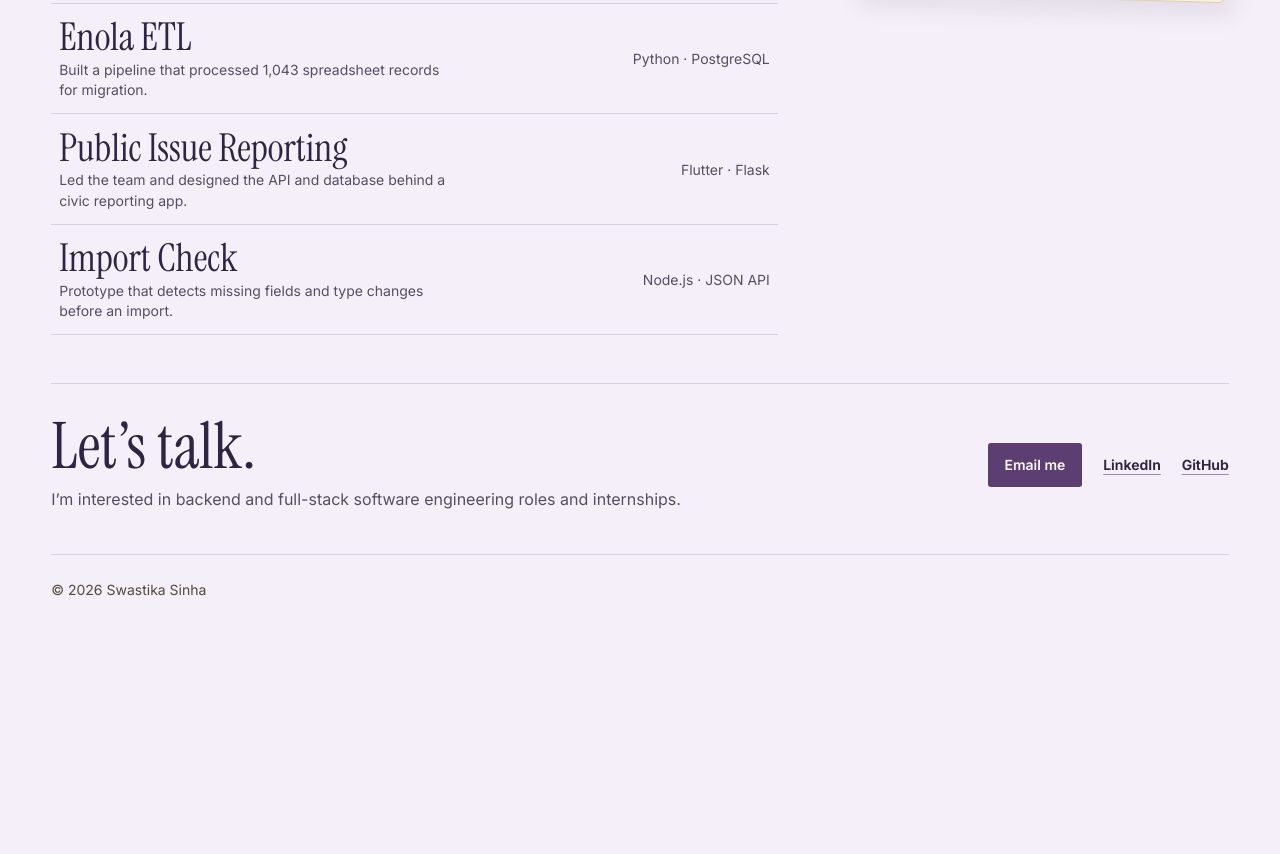
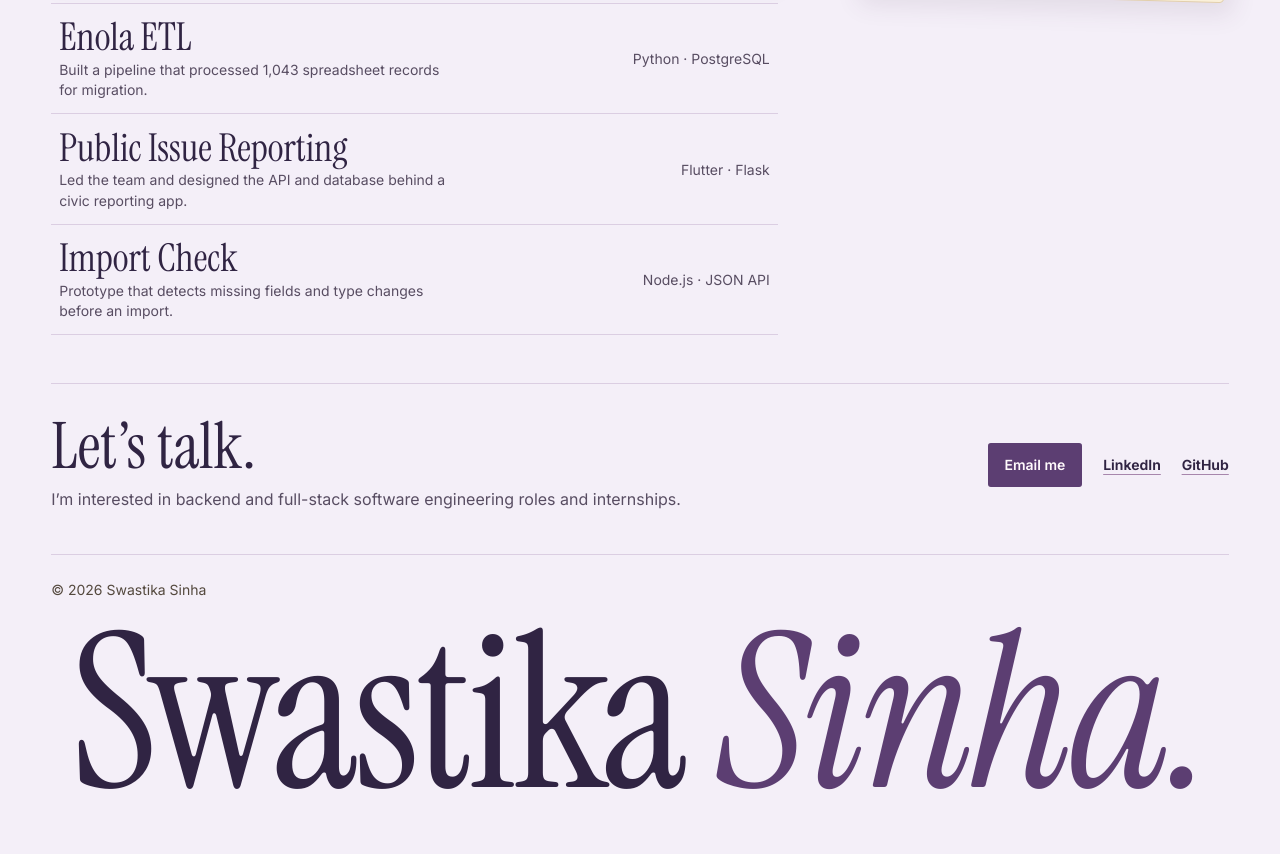
Before and after one commit to Swastika8/portfolio_website, a website: page index.html in a window 1280 px wide. Shown: the part 1202-2056 px from the top of the page. Before the commit the page ends 1826 px from the top, so only its background shows below. Drawn offline with Linux system fonts and the light colour scheme.

Commit message:
Add homepage signature and shorten Kitty prompt delay

```diff
--- a/index.html
+++ b/index.html
@@ -163,8 +163,9 @@
     </section>
   </main>
 
-  <footer class="container site-footer">
+  <footer class="container site-footer notebook-footer">
     <p>© 2026 Swastika Sinha</p>
+    <p class="footer-signature" aria-hidden="true">Swastika <span>Sinha.</span></p>
   </footer>
 </body>
 </html>
--- a/notebook.css
+++ b/notebook.css
@@ -386,11 +386,11 @@ body:not(.notebook-home, .journal-index) .site-header .brand::after {
   transform: rotate(45deg);
 }
 .notebook-shell:not([data-cat-walking]) .desk-art[data-ready] .cat-seat:not([aria-disabled]) .cat-invitation {
-  animation: cat-invite 16s step-end infinite;
+  animation: cat-invite 10s step-end infinite;
 }
 @keyframes cat-invite {
-  0%, 95%, 100% { visibility: hidden; }
-  75% { visibility: visible; }
+  0%, 55%, 100% { visibility: hidden; }
+  30% { visibility: visible; }
 }
 
 .cat-toy {
@@ -666,7 +666,21 @@ body:not(.notebook-home, .journal-index) .site-header .brand::after {
   border-top: 1px solid var(--lilac-line);
 }
 .notebook-contact p { margin-top: 0.45rem; color: var(--notebook-muted); }
-.notebook-home .site-footer { border-top: 1px solid var(--lilac-line); }
+.notebook-footer {
+  display: grid;
+  grid-template-columns: minmax(0, 1fr);
+  gap: 0.9rem;
+  border-top: 1px solid var(--lilac-line);
+  container-type: inline-size;
+}
+.footer-signature {
+  color: var(--lilac-ink);
+  font: 400 clamp(2rem, 18.3cqi, 14rem) / 0.92 var(--serif);
+  letter-spacing: -0.018em;
+  text-align: center;
+  white-space: nowrap;
+}
+.footer-signature span { color: var(--lilac-accent); font-style: italic; }
 
 @media (max-width: 56rem) {
   .intro-sheet h1 { font-size: clamp(4rem, 10vw, 7.1rem); }
```
